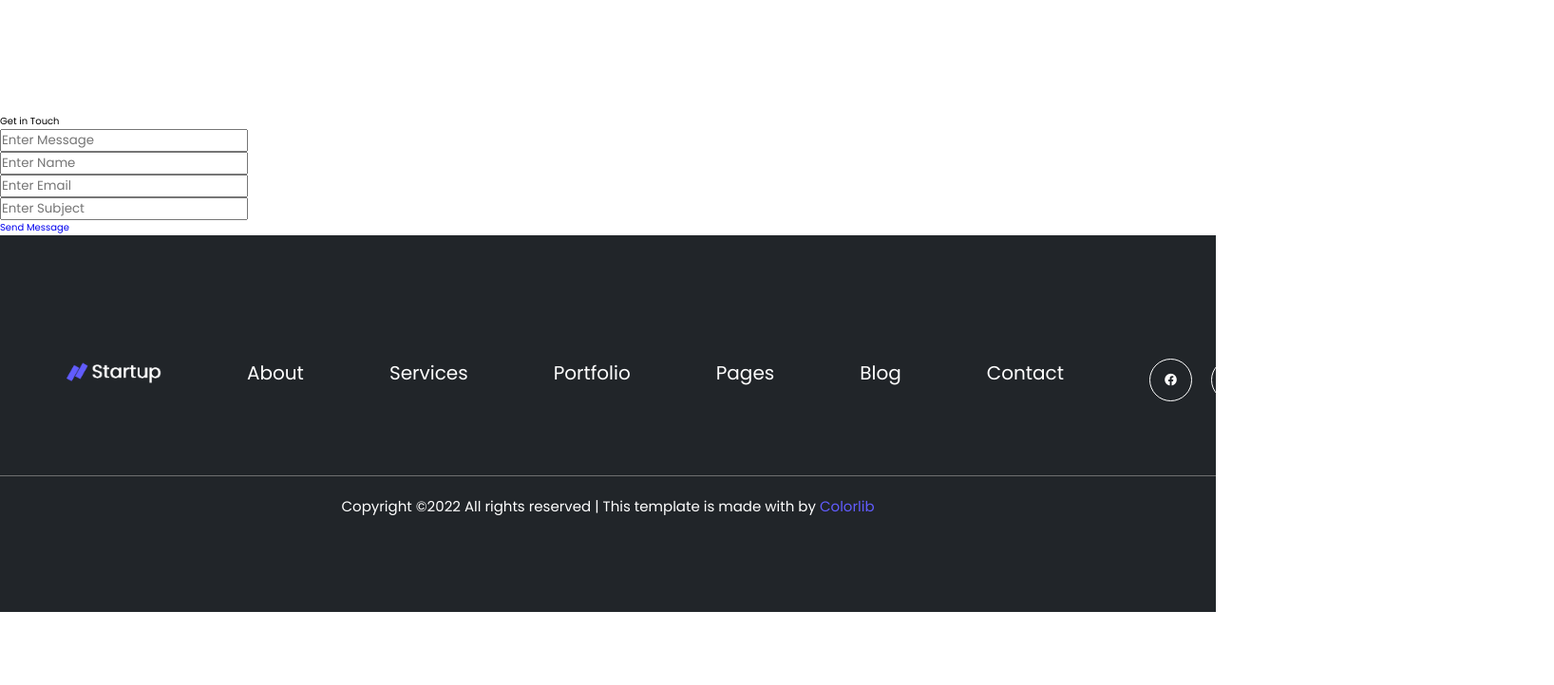
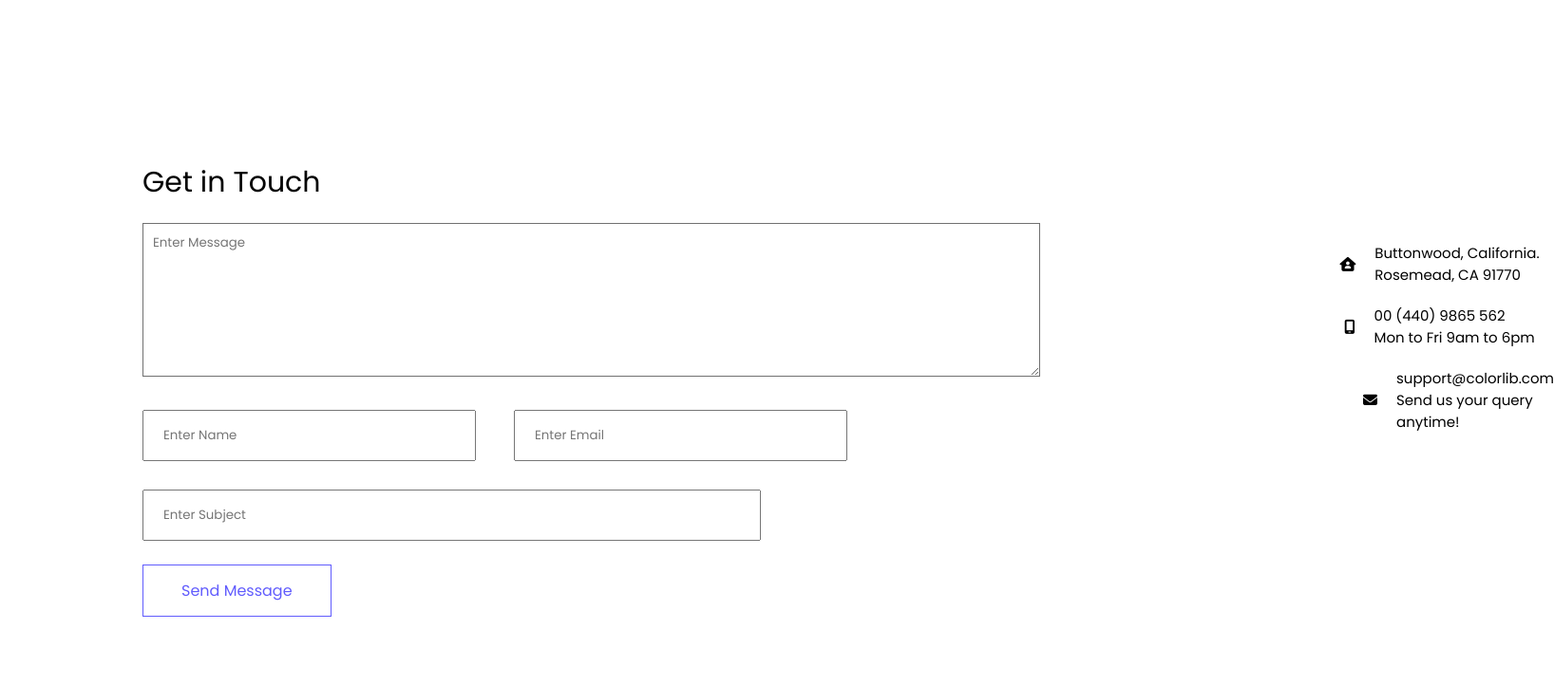
Before and after one commit to FarhanMasoodKhan/Creative-Marketing, a plain HTML site: page contact.html in a window 1280 px wide. Shown: the part 1080-1802 px from the top of the page at 95% size, 1636 px wide, since content can reach past the window. Before the commit the page ends 1725 px from the top, so only its background shows below. Drawn offline with Linux system fonts and the light colour scheme.

Commit message:
Day 7 - second commit

```diff
--- a/contact.html
+++ b/contact.html
@@ -49,47 +49,84 @@
     </div>
 
     <!--  Form -->
-
+    <div class="contact-title">
+      <p class="c-title">Get in Touch</p>
+    </div>
     <div class="contact-main-container">
-      <div class="contact-title">
-        <p class="c-title">Get in Touch</p>
-      </div>
-
       <div class="contact-form">
         <form action="#" method="post">
           <div class="form-container">
-            <div class="msg">
-              <input
-                class="enter-text"
-                type="text"
+            <div class="msg-row">
+              <textarea
+                class="enter-msg"
+                cols="80"
+                rows="7"
                 placeholder="Enter Message"
-              />
+                style="margin: 0; padding: 10px"
+              ></textarea>
             </div>
 
-            <div class="name">
-              <input class="enter-text" type="text" placeholder="Enter Name" />
+            <div class="name-email-row">
+              <div class="name">
+                <input
+                  class="enter-name"
+                  type="text"
+                  placeholder="Enter Name"
+                  style="margin: 0; padding: 1.5rem 7rem 1.5rem 2rem"
+                />
+              </div>
+              <div class="email">
+                <input
+                  class="enter-email"
+                  type="text"
+                  placeholder="Enter Email"
+                  style="margin: 0; padding: 1.5rem 7rem 1.5rem 2rem"
+                />
+              </div>
             </div>
-            <div class="email">
-              <input class="enter-text" type="text" placeholder="Enter Email" />
-            </div>
-            <div class="subject">
+
+            <div class="subject-row">
               <input
-                class="enter-text"
+                class="enter-subject"
                 type="text"
                 placeholder="Enter Subject"
+                style="margin: 0; padding: 1.5rem 37rem 1.5rem 2rem"
               />
             </div>
           </div>
-          <div class="btn-container">
+          <!-- Form container -->
+
+          <div class="btn-row">
             <a class="send-btn" href="#">Send Message</a>
           </div>
         </form>
       </div>
+      <!-- contact form -->
 
       <div class="sidebar-form">
-        <div></div>
-        <div></div>
-        <div></div>
+        <div class="sidebar-section sidebar-address">
+          <i class="fa-solid fa-house-user"></i>
+          <div class="address-text">
+            <p class="text-up">Buttonwood, California.</p>
+            <p class="text-down">Rosemead, CA 91770</p>
+          </div>
+        </div>
+
+        <div class="sidebar-section sidebar-phone">
+          <i class="fa-solid fa-mobile-screen"></i>
+          <div class="num-text">
+            <p class="text-up">00 (440) 9865 562</p>
+            <p class="text-down">Mon to Fri 9am to 6pm</p>
+          </div>
+        </div>
+
+        <div class="sidebar-section sidebar-mail">
+          <i class="fa-solid fa-envelope"></i>
+          <div class="mail-text">
+            <p class="text-up">support@colorlib.com</p>
+            <p class="text-down">Send us your query anytime!</p>
+          </div>
+        </div>
       </div>
     </div>
     <!--  -->
--- a/css/contactstyle.css
+++ b/css/contactstyle.css
@@ -141,17 +141,88 @@ header .navlogo {
     height: 50rem;
 }
 
-/* contact form */
 
 
+/* --------------------------------------------------- */
+/* SECTION - Contact form */
+/* --------------------------------------------------- */
+
+.contact-main-container {
+    display: flex;
+    justify-content: flex-start;
+    align-items: flex-start;
+    flex-direction: row;
+    padding: 2rem 5rem 5rem 15rem;
+    gap: 5rem;
+}
+
+.contact-title {
+    display: flex;
+    justify-content: flex-start;
+    align-items: flex-start;
+    flex-direction: row;
+    padding: 5rem 5rem 0rem 15rem;
+    gap: 5rem;
+
+}
+
+.c-title {
+    font-size: 3rem;
+    font-weight: 200;
+}
 
 
+.form-container {
+    display: unset;
+    display: flex;
+    flex-direction: column;
+    gap: 3rem;
+}
 
+.enter-msg {
+    padding: 5rem 10rem;
+    text-align: left;
+    border: 1px solid var(--typo-light-para2);
+}
 
+.name-email-row {
+    display: flex;
+    justify-content: flex-start;
+    align-items: center;
+    gap: 4rem;
+}
 
+.btn-row {
+    padding: 4rem 0;
+}
 
+.send-btn {
+    padding: 1.5rem 4rem;
+    border: #615cfd 1px solid;
+    font-size: medium;
+    color: #615cfd;
+}
 
+.sidebar-form {
+    display: flex;
+    justify-content: center;
+    align-items: center;
+    flex-direction: column;
+    padding: 2rem 0rem 5rem 25rem;
+    gap: 2rem;
+}
 
+.sidebar-section {
+    display: flex;
+    justify-content: center;
+    align-items: center;
+    gap: 2rem;
+    font-size: 1.5rem;
+}
+
+.sidebar-mail {
+    padding-left: 4rem;
+}
 
 
 /* --------------------------------------------------- */
```
